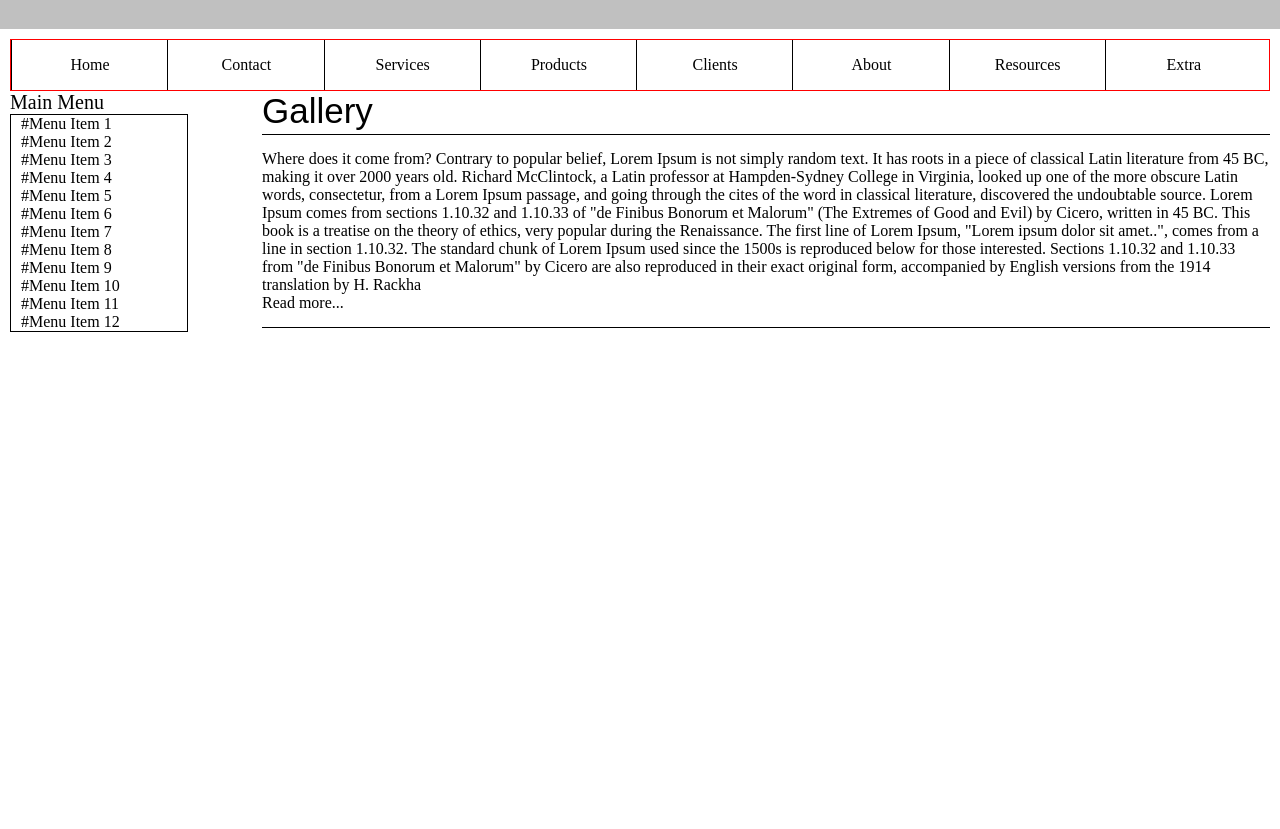
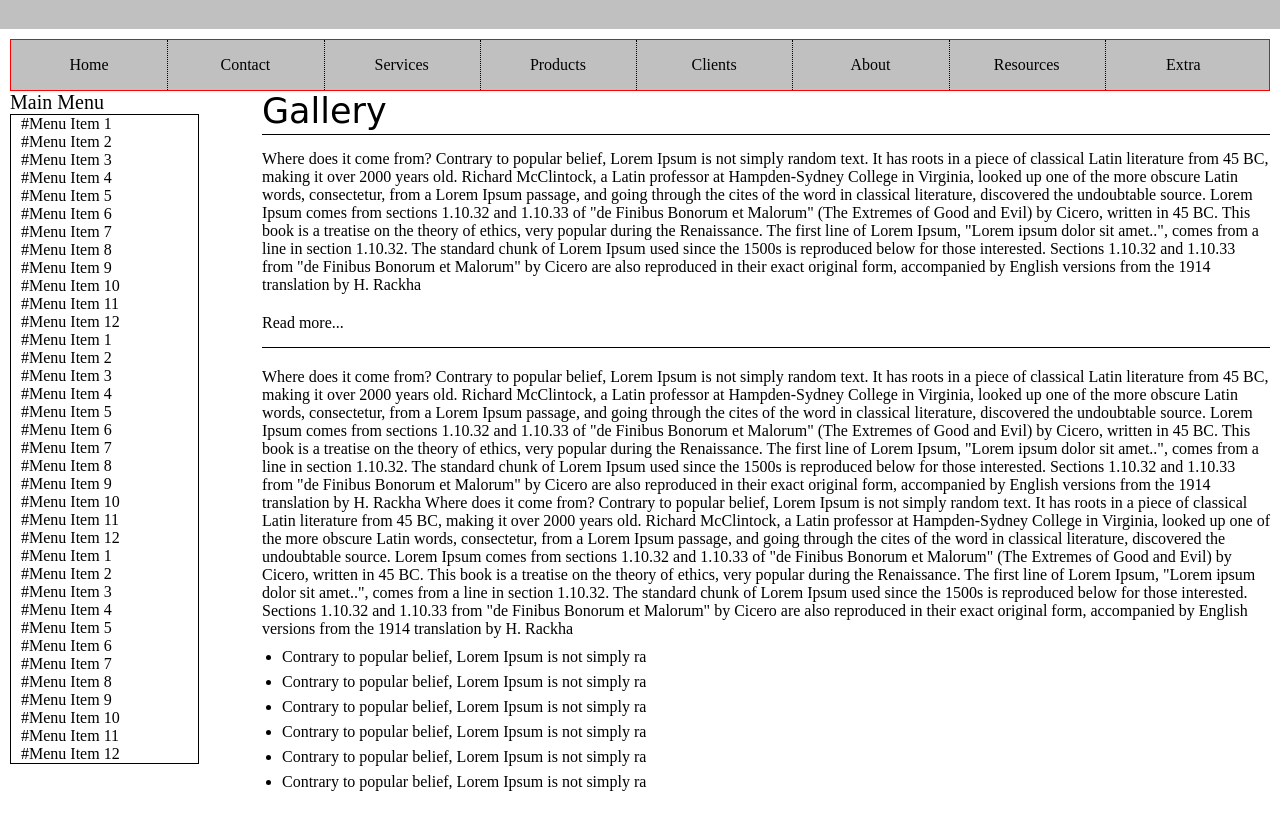
Before and after one commit to amit-gaikwad/html-css-seed-webpack, a website built with webpack: page index.html in a window 1280 px wide. Shown: the part 171-1000 px from the top of the page. Before the commit the page ends 800 px from the top, so only its background shows below. Built offline with nearby package versions, Linux system fonts and the light colour scheme.

Commit message:
add gallery content and menu sticky

```diff
--- a/index.html
+++ b/index.html
@@ -20,7 +20,7 @@
 
         </header>
        <main>
-            <nav>
+            <nav class="navigationBar">
                 <ul>
                         <li class="navItem"><a href="/home">Home</a></li>
                         <li class="navItem"><a href="/home">Contact</a></li>
@@ -32,12 +32,37 @@
                         <li class="navItem"><a href="/home">Extra</a></li>
                 </ul>
             </nav>
+            <div class="parentContainer">
           <div class="leftContainer">
                 <div class="menuTitle">
                     Main Menu
                 </div>
                 <div class="menuItems">
                     <ul>
+                        <li><span>#</span><a href="/menu1">Menu Item 1</a></li>
+                        <li><span>#</span><a href="/menu1">Menu Item 2</a></li>
+                        <li><span>#</span><a href="/menu1">Menu Item 3</a></li>
+                        <li><span>#</span><a href="/menu1">Menu Item 4</a></li>
+                        <li><span>#</span><a href="/menu1">Menu Item 5</a></li>
+                        <li><span>#</span><a href="/menu1">Menu Item 6</a></li>
+                        <li><span>#</span><a href="/menu1">Menu Item 7</a></li>
+                        <li><span>#</span><a href="/menu1">Menu Item 8</a></li>
+                        <li><span>#</span><a href="/menu1">Menu Item 9</a></li>
+                        <li><span>#</span><a href="/menu1">Menu Item 10</a></li>
+                        <li><span>#</span><a href="/menu1">Menu Item 11</a></li>
+                        <li><span>#</span><a href="/menu1">Menu Item 12</a></li>
+                        <li><span>#</span><a href="/menu1">Menu Item 1</a></li>
+                        <li><span>#</span><a href="/menu1">Menu Item 2</a></li>
+                        <li><span>#</span><a href="/menu1">Menu Item 3</a></li>
+                        <li><span>#</span><a href="/menu1">Menu Item 4</a></li>
+                        <li><span>#</span><a href="/menu1">Menu Item 5</a></li>
+                        <li><span>#</span><a href="/menu1">Menu Item 6</a></li>
+                        <li><span>#</span><a href="/menu1">Menu Item 7</a></li>
+                        <li><span>#</span><a href="/menu1">Menu Item 8</a></li>
+                        <li><span>#</span><a href="/menu1">Menu Item 9</a></li>
+                        <li><span>#</span><a href="/menu1">Menu Item 10</a></li>
+                        <li><span>#</span><a href="/menu1">Menu Item 11</a></li>
+                        <li><span>#</span><a href="/menu1">Menu Item 12</a></li>
                         <li><span>#</span><a href="/menu1">Menu Item 1</a></li>
                         <li><span>#</span><a href="/menu1">Menu Item 2</a></li>
                         <li><span>#</span><a href="/menu1">Menu Item 3</a></li>
@@ -60,11 +85,37 @@
                         Where does it come from?
                         Contrary to popular belief, Lorem Ipsum is not simply random text. It has roots in a piece of classical Latin literature from 45 BC, making it over 2000 years old. Richard McClintock, a Latin professor at Hampden-Sydney College in Virginia, looked up one of the more obscure Latin words, consectetur, from a Lorem Ipsum passage, and going through the cites of the word in classical literature, discovered the undoubtable source. Lorem Ipsum comes from sections 1.10.32 and 1.10.33 of "de Finibus Bonorum et Malorum" (The Extremes of Good and Evil) by Cicero, written in 45 BC. This book is a treatise on the theory of ethics, very popular during the Renaissance. The first line of Lorem Ipsum, "Lorem ipsum dolor sit amet..", comes from a line in section 1.10.32.
                         The standard chunk of Lorem Ipsum used since the 1500s is reproduced below for those interested. Sections 1.10.32 and 1.10.33 from "de Finibus Bonorum et Malorum" by Cicero are also reproduced in their exact original form, accompanied by English versions from the 1914 translation by H. Rackha
-                            <div>Read more...</div>
+                        <div class="readmore">Read more...</div>
+                    </div>
+                </div>
+                <div class="otherSection">
+                    <div class="otherContent">
+                        Where does it come from?
+                        Contrary to popular belief, Lorem Ipsum is not simply random text. It has roots in a piece of classical Latin literature from 45 BC, making it over 2000 years old. Richard McClintock, a Latin professor at Hampden-Sydney College in Virginia, looked up one of the more obscure Latin words, consectetur, from a Lorem Ipsum passage, and going through the cites of the word in classical literature, discovered the undoubtable source. Lorem Ipsum comes from sections 1.10.32 and 1.10.33 of "de Finibus Bonorum et Malorum" (The Extremes of Good and Evil) by Cicero, written in 45 BC. This book is a treatise on the theory of ethics, very popular during the Renaissance. The first line of Lorem Ipsum, "Lorem ipsum dolor sit amet..", comes from a line in section 1.10.32.
+                        The standard chunk of Lorem Ipsum used since the 1500s is reproduced below for those interested. Sections 1.10.32 and 1.10.33 from "de Finibus Bonorum et Malorum" by Cicero are also reproduced in their exact original form, accompanied by English versions from the 1914 translation by H. Rackha
+                        Where does it come from?
+                        Contrary to popular belief, Lorem Ipsum is not simply random text. It has roots in a piece of classical Latin literature from 45 BC, making it over 2000 years old. Richard McClintock, a Latin professor at Hampden-Sydney College in Virginia, looked up one of the more obscure Latin words, consectetur, from a Lorem Ipsum passage, and going through the cites of the word in classical literature, discovered the undoubtable source. Lorem Ipsum comes from sections 1.10.32 and 1.10.33 of "de Finibus Bonorum et Malorum" (The Extremes of Good and Evil) by Cicero, written in 45 BC. This book is a treatise on the theory of ethics, very popular during the Renaissance. The first line of Lorem Ipsum, "Lorem ipsum dolor sit amet..", comes from a line in section 1.10.32.
+                        The standard chunk of Lorem Ipsum used since the 1500s is reproduced below for those interested. Sections 1.10.32 and 1.10.33 from "de Finibus Bonorum et Malorum" by Cicero are also reproduced in their exact original form, accompanied by English versions from the 1914 translation by H. Rackha
+
+                    </div>
+                    <div class="listItem">
+                        <ul>
+                            <li>Contrary to popular belief, Lorem Ipsum is not simply ra</li>
+                            <li>Contrary to popular belief, Lorem Ipsum is not simply ra</li>
+                            <li>Contrary to popular belief, Lorem Ipsum is not simply ra</li>
+                            <li>Contrary to popular belief, Lorem Ipsum is not simply ra</li>
+                            <li>Contrary to popular belief, Lorem Ipsum is not simply ra</li>
+                            <li>Contrary to popular belief, Lorem Ipsum is not simply ra</li>
+                        </ul>
                     </div>
                 </div>
 
         </div>
+        <div style="clear:both;">
+
+        </div>
+            </div>
+
        </main>
     </body>
     <script defer src="/bundle.js"></script>
--- a/src/css/style.css
+++ b/src/css/style.css
@@ -41,11 +41,14 @@ main{
 }
 
 .navItem {
-  border-left: 1px solid black;
+  border-right: 1px dotted black;
   margin-right: -5px;
   display: inline-block;
   width: 12.5%;
   box-sizing: border-box;
+}
+nav ul :last-child{
+  border-right: none;
 }
 
 .logo{
@@ -57,8 +60,9 @@ main{
 }
 
 .leftContainer{
-  width: 20%;
+  width: 15%;
   float: left;
+  margin-right : 3%;
 }
 .rightContainer{
   width: 80%;
@@ -71,7 +75,6 @@ main{
 
 .menuItems{
   border:1px solid black;
-  width: 70%;
 }
 
 .menuItems ul{
@@ -84,7 +87,7 @@ main{
 
 .galleryTitle{
   font-size: 35px;
-  font-family: Arial, Helvetica, sans-serif;
+  font-family: cursive;
   padding-bottom: 3px;
   border-bottom: 1px solid black;
 }
@@ -97,3 +100,28 @@ main{
 .gallerySection{
   border-bottom: 1px solid black;
 }
+
+div.readmore {
+  margin-top: 20px;
+}
+
+div.otherSection{
+  margin-top: 20px;
+  margin-bottom: 40px;
+}
+nav.navigationBar{
+  position: -webkit-sticky;
+  position: sticky;
+  top: 0;
+  background-color: silver;
+}
+.parentContainer{
+  clear:both;
+}
+.listItem{
+  margin: 10px;
+  padding-left: 10px;
+}
+.listItem ul li{
+  margin-bottom: 7px;
+}
```
Lines whose indentation alone changed are shown as unchanged.
